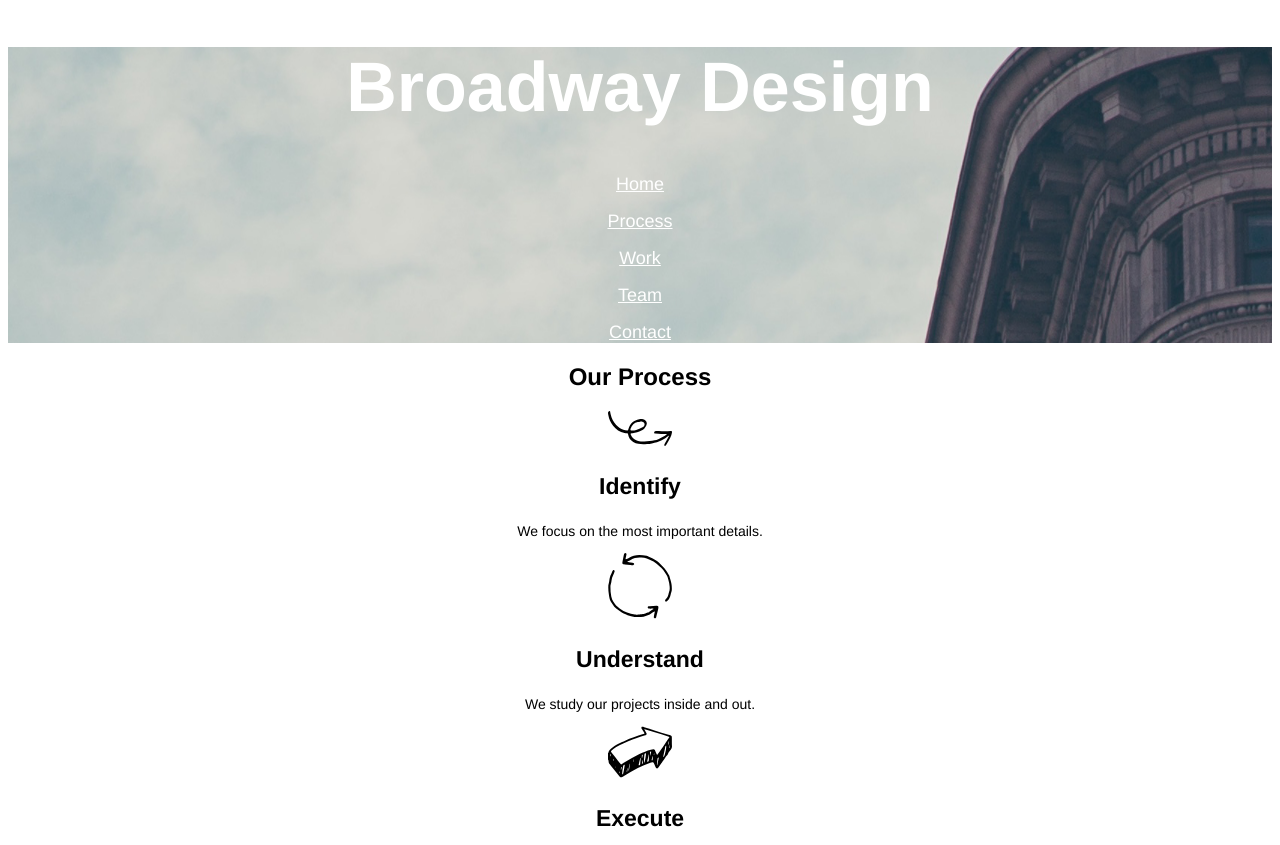
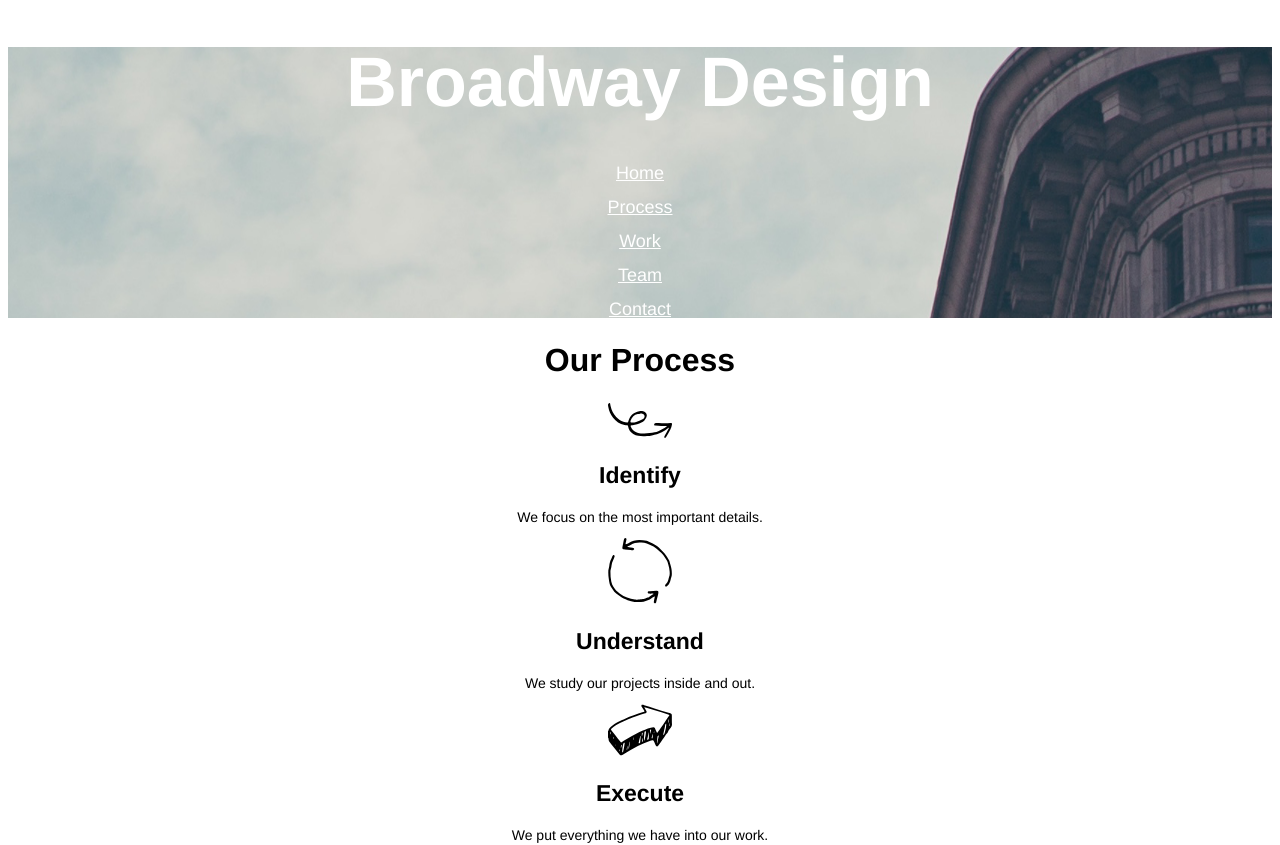
Before and after one commit to Fedsie/broadway, a plain HTML site: page index.html in a window 1280 px wide. Shown: the top 845 px of the page. Drawn offline with Linux system fonts and the light colour scheme.

Commit message:
Final touches

```diff
--- a/resources/css/style.css
+++ b/resources/css/style.css
@@ -1,10 +1,11 @@
 body {
   text-align: center;
   font-family: Helvetica, sans-serif;
+  line-height: 1;
 }
 
 h1, h2, h3 {
-  font-weight: bold;
+  font-weight: 800;
 }
 
 .hero {
@@ -25,6 +26,10 @@ h1, h2, h3 {
   font-size: 23px;
 }
 
+.supporting h2 {
+  font-size: 32px;
+}
+
 .supporting-item p {
   font-size: 14px;
 }
```
